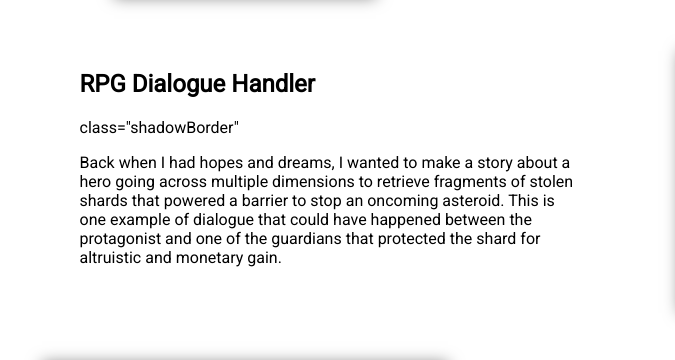
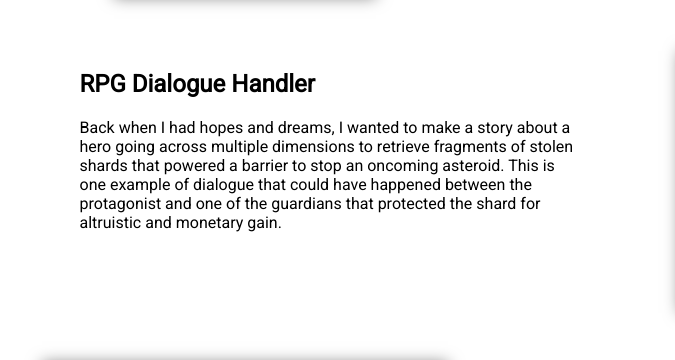
Before and after one commit to ColonelMDoge/colonelmdoge.github.io, a plain HTML site: page index.html in a window 1280 px wide. Shown: the part 2370-2730 px from the top of the page, 95-770 px from the left. Drawn offline with Linux system fonts and the light colour scheme.

Commit message:
Fixed typo

```diff
--- a/index.html
+++ b/index.html
@@ -87,7 +87,7 @@
 
       <div class="project">
         <div style = "width: 500px; text-align: left;">
-          <h2> RPG Dialogue Handler </h2>class="shadowBorder"
+          <h2> RPG Dialogue Handler </h2>
           <p>Back when I had hopes and dreams, I wanted to make a story about a hero going across multiple dimensions to retrieve fragments of stolen shards that powered a barrier to stop an oncoming asteroid. This is one example of dialogue that could have happened between the protagonist and one of the guardians that protected the shard for altruistic and monetary gain.</p>
         </div>
         <img src="resources/Shard.gif" class="shadowBorder" style="width: 325px; height: 256px;">
```
